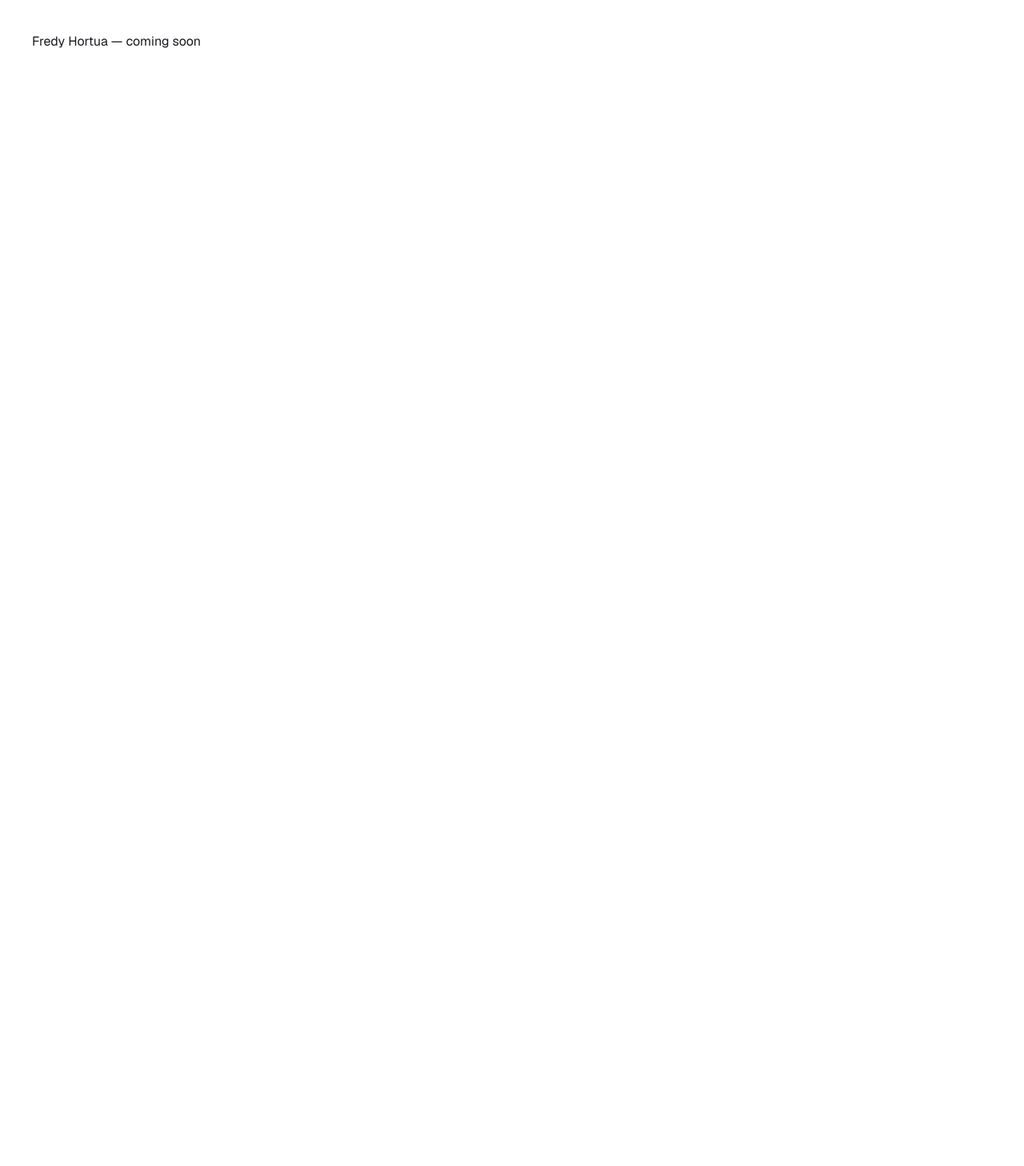
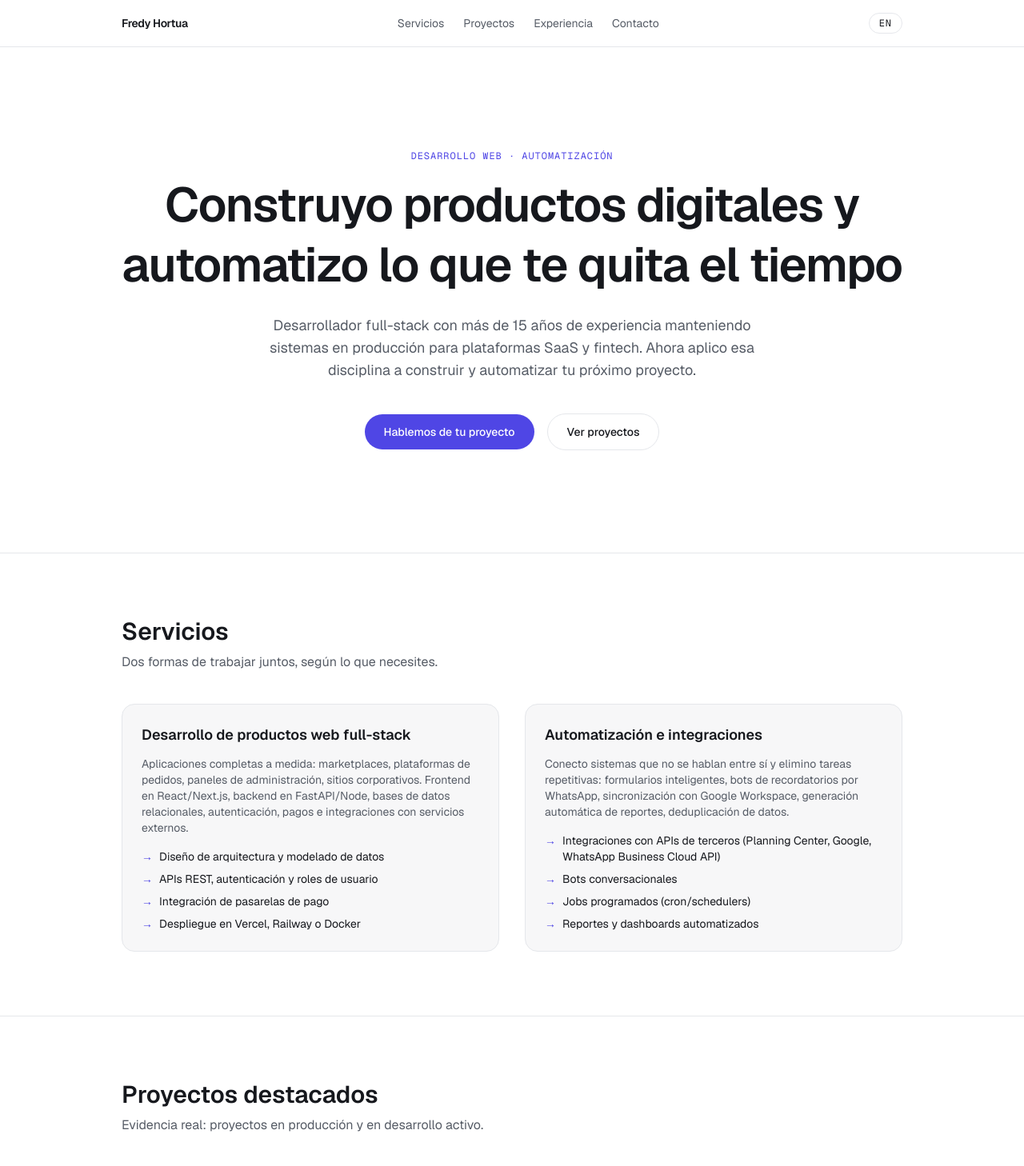
Before and after one commit to snarfito/fredyhortua-dev, a Next.js app: page / in a window 1280 px wide. Shown: the top 1458 px of the page at 80% size. Before the commit the page ends 800 px from the top, so only its background shows below. Built offline with nearby package versions, Linux system fonts and the light colour scheme; no server answers.

Commit message:
feat: assemble homepage from all sections

```diff
--- a/app/page.tsx
+++ b/app/page.tsx
@@ -1,3 +1,29 @@
+// app/page.tsx
+import { LanguageProvider } from '@/components/LanguageProvider';
+import { Header } from '@/components/Header';
+import { Hero } from '@/components/Hero';
+import { Services } from '@/components/Services';
+import { Projects } from '@/components/Projects';
+import { Experience } from '@/components/Experience';
+import { WhyWorkWithMe } from '@/components/WhyWorkWithMe';
+import { TechStack } from '@/components/TechStack';
+import { Contact } from '@/components/Contact';
+import { Footer } from '@/components/Footer';
+
 export default function Home() {
-  return <main className="p-10">Fredy Hortua — coming soon</main>;
+  return (
+    <LanguageProvider>
+      <Header />
+      <main>
+        <Hero />
+        <Services />
+        <Projects />
+        <Experience />
+        <WhyWorkWithMe />
+        <TechStack />
+        <Contact />
+      </main>
+      <Footer />
+    </LanguageProvider>
+  );
 }
```
